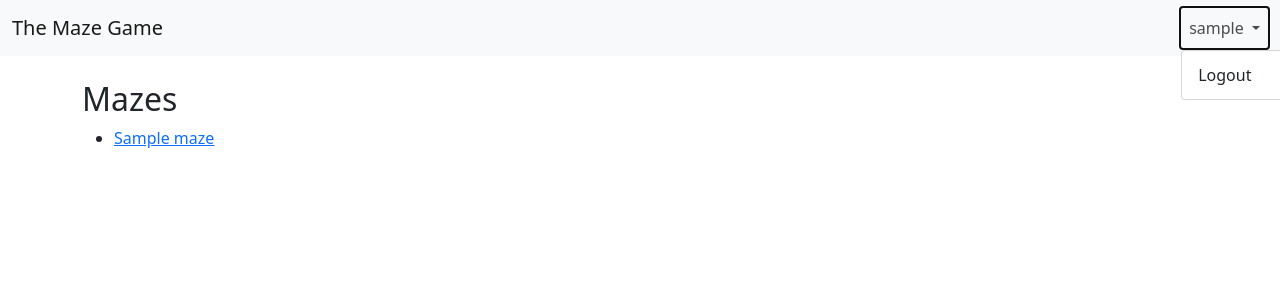
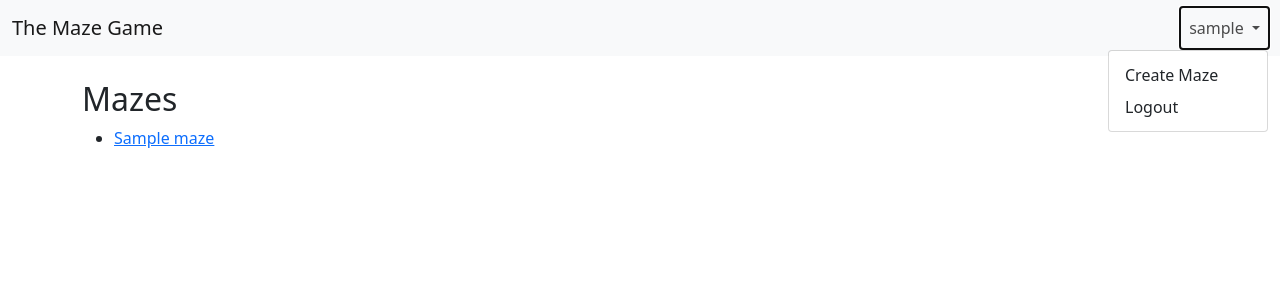
Before and after one commit to meic/maze, a Django app: page / in a window 1280 px wide, after a click that opens the changed part; the page is wider, and only the part inside the window is pictured. Shown: the top 300 px of that part. Run offline with Django 3.2, Linux system fonts and the light colour scheme; a user stored in the database is signed in; tables that the repository leaves empty hold one stand-in row (values such as "Sample post"); some libraries are stand-ins or nearby versions.

Commit message:
Ability to create Maze via UI

```diff
--- a/src/bookmaze/templates/bookmaze/base.html
+++ b/src/bookmaze/templates/bookmaze/base.html
@@ -28,7 +28,10 @@
               <a class="nav-link dropdown-toggle" href="#" id="navbarDropdown" role="button" data-bs-toggle="dropdown" aria-expanded="false">
                 {{ request.user }}
               </a>
-              <ul class="dropdown-menu" aria-labelledby="navbarDropdown">
+              <ul class="dropdown-menu dropdown-menu-end" aria-labelledby="navbarDropdown">
+                {% if perms.maze.add_maze %}
+                  <li><a class="dropdown-item" href="{% url "maze:maze_create" %}">Create Maze</a></li>
+                {% endif %}
                 <li><a class="dropdown-item" href="{% url "logout" %}">Logout</a></li>
               </ul>
             </li>
--- a/src/maze/models.py
+++ b/src/maze/models.py
@@ -63,29 +63,29 @@ class Cell(models.Model):
 
 class Maze(models.Model):
     title = models.CharField(max_length=1000, blank=True)
-    height = models.IntegerField()
-    width = models.IntegerField()
+    height = models.IntegerField(default=10)
+    width = models.IntegerField(default=10)
 
     current_x = models.IntegerField(default=0)
     current_y = models.IntegerField(default=0)
 
-    @classmethod
-    def create(cls, width, height):
-        maze = cls.objects.create(width=width, height=height)
+    def __str__(self):
+        return f"{self.id}: {self.title}"
+
+    def generate_cells(self):
         maze_gen = MazeGenerator()
-        maze_gen.generator = Prims(height, width)
+        maze_gen.generator = Prims(self.height, self.width)
         maze_gen.generate()
-        for x in range(maze.width):
-            for y in range(maze.height):
-                cell = Cell(x=x, y=y, maze=maze)
+        for x in range(self.width):
+            for y in range(self.height):
+                cell = Cell(x=x, y=y, maze=self)
                 for dir_meta in Directions.meta.values():
                     dx, dy = dir_meta["step"]
                     if maze_gen.grid[y * 2 + 1 + dy][x * 2 + 1 + dx] == 0:
                         setattr(cell, "path_{}".format(dir_meta["authority"]), True)
-                if cell.x == maze.current_x and cell.y == maze.current_y:
+                if cell.x == self.current_x and cell.y == self.current_y:
                     cell.seen = True
                 cell.save()
-        return maze
 
     def get_absolute_url(self):
         return reverse("maze:maze", kwargs={"maze_id": self.id})
--- a/src/maze/urls.py
+++ b/src/maze/urls.py
@@ -6,6 +6,7 @@ app_name = "maze"
 
 urlpatterns = [
     path("", views.index, name="index"),
+    path("maze/create/", views.MazeCreateView.as_view(), name="maze_create"),
     path(
         "maze/<slug:maze_id>/clear/",
         views.maze,
--- a/src/maze/views.py
+++ b/src/maze/views.py
@@ -1,8 +1,20 @@
+from django.contrib.auth.mixins import PermissionRequiredMixin
 from django.shortcuts import get_object_or_404, render
 from django.http import JsonResponse, HttpResponseRedirect
+from django.views.generic.edit import CreateView
+from django.urls import reverse_lazy
 
 from .models import Maze
-from .forms import StepForm
+from .forms import MazeCreateForm, StepForm
+
+
+class MazeCreateView(PermissionRequiredMixin, CreateView):
+    model = Maze
+    form_class = MazeCreateForm
+    success_url = reverse_lazy("maze:index")
+    permission_required = ("maze.add_maze",)
+    template_name = "bookmaze/form_view.html"
+    extra_context = {"title": "Create Maze"}
 
 
 def index(request):
```
Also changed, not shown: src/bookmaze/templates/bookmaze/form_view.html (added, +11 -0 lines), src/maze/forms.py (+20 -1 lines).
